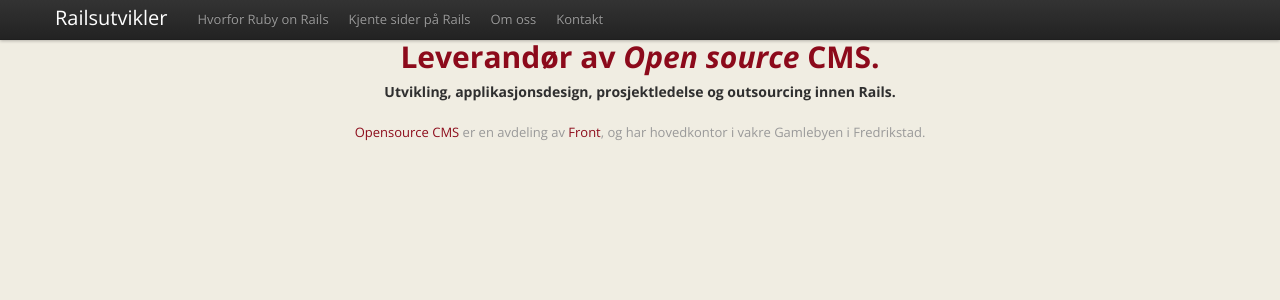
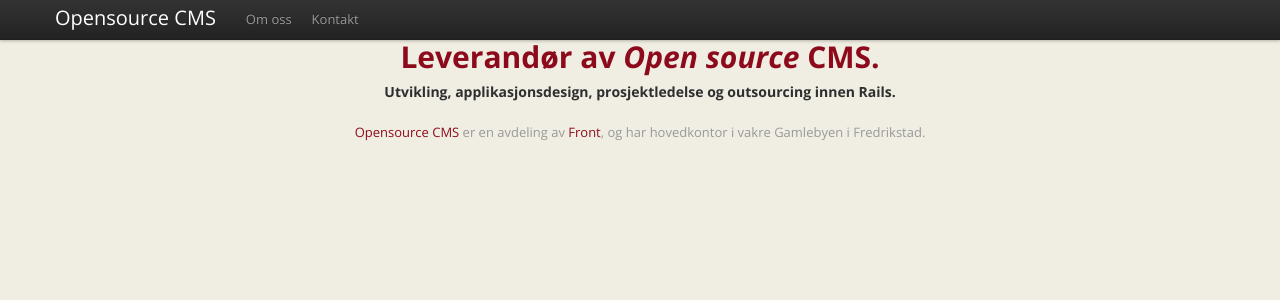
Before and after one commit to front/opensourcecms, a Jekyll site: the page built from index.html, in a window 1280 px wide. Shown: the top 300 px of the page. Built offline with Jekyll 4.4.1, drawn with Linux system fonts in a browser that asks for light colours; nearby versions of some CDN libraries; comment, search, counter and statistics services are not loaded.

Commit message:
Fix to remove rails stuff

```diff
--- a/_layouts/default.html
+++ b/_layouts/default.html
@@ -39,18 +39,9 @@
             <span class="icon-bar"></span>
             <span class="icon-bar"></span>
           </a>
-          <a class="brand" href="/">Railsutvikler</a>
+          <a class="brand" href="/">Opensource CMS</a>
           <div class="nav-collapse">
             <ul class="nav">
-              <li class="">
-                <a href="/ruby-on-rails">Hvorfor Ruby on Rails</a>
-              </li>
-              <li class="">
-                <a href="/nettsteder/">Kjente sider på Rails</a>
-              </li>
-              <!--<li class="">
-                <a href="/ressurser/">Ressurser for Rails</a>
-              </li>-->
               <li class="">
                 <a href="/om">Om oss</a>
               </li>
```
